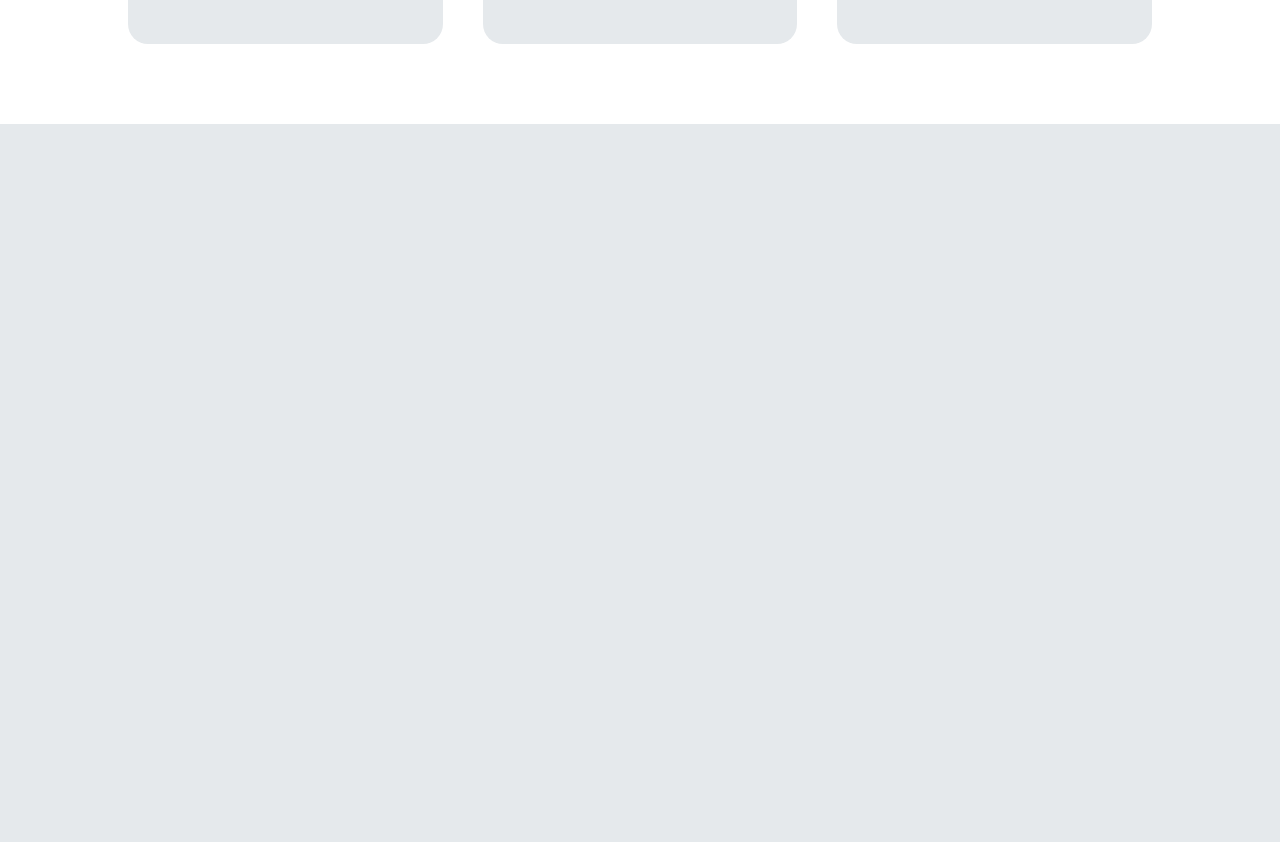
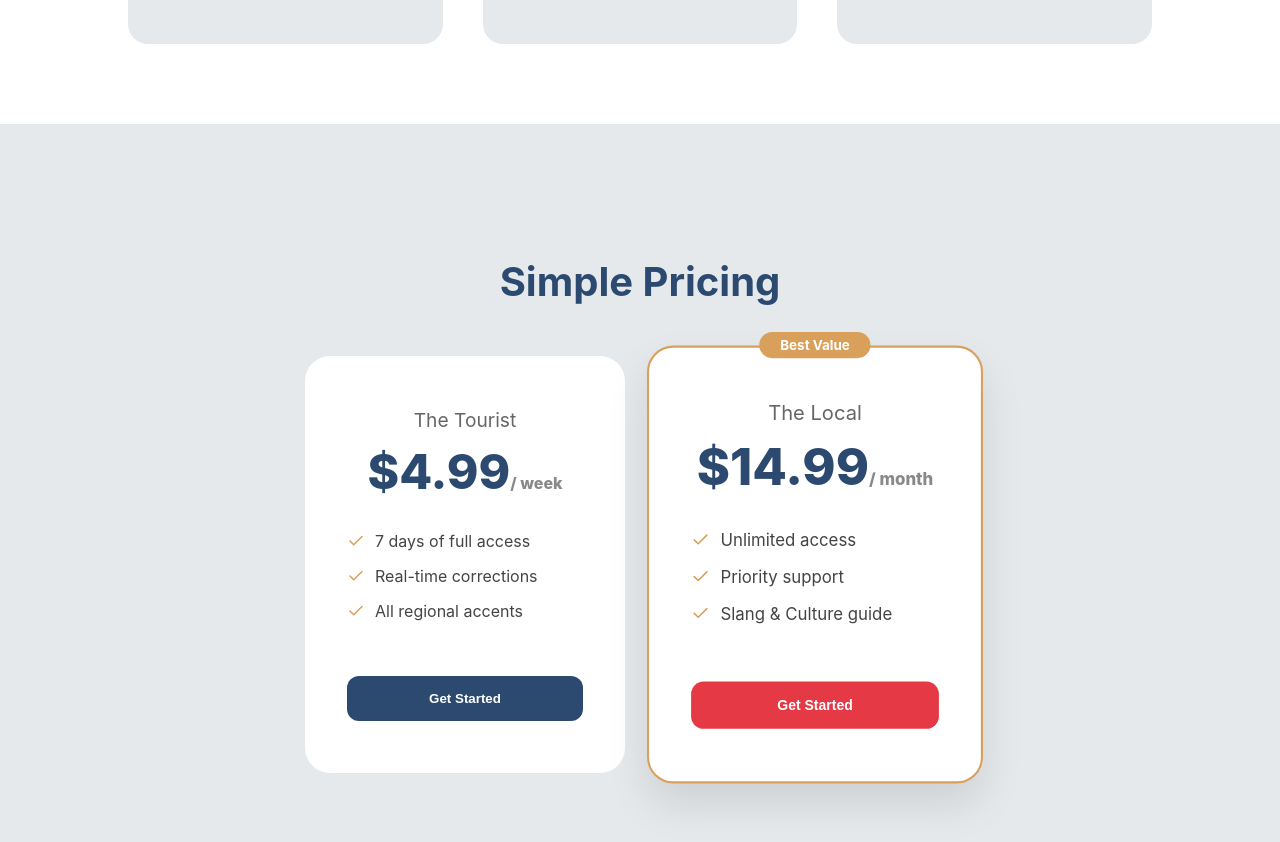
Before and after one commit to ivangonzalez224/causa-landing, a React (Vite) app: page / in a window 1280 px wide. Shown: the part 1200-2042 px from the top of the page. Before the commit the page ends 1324 px from the top, so only its background shows below. Built offline with nearby package versions, Linux system fonts and the light colour scheme.

Commit message:
feat: add Pricing section with highlighted monthly plan

```diff
--- a/src/App.tsx
+++ b/src/App.tsx
@@ -1,6 +1,7 @@
 import Header from './components/Header/Header';
 import Hero from './components/Hero/Hero';
 import Features from './components/Features/Features';
+import Pricing from './components/Pricing/Pricing';
 
 function App() {
   return (
@@ -9,6 +10,7 @@ function App() {
       <main>
         <Hero />
         <Features />
+        <Pricing />
       </main>
     </>
   );
--- /dev/null
+++ b/src/components/Pricing/Pricing.module.css
@@ -0,0 +1,96 @@
+.section {
+  padding: 100px 10%;
+  background-color: var(--color-bg);
+  text-align: center;
+}
+
+.title {
+  font-size: 2.5rem;
+  color: var(--color-primary);
+  margin-bottom: 50px;
+}
+
+.container {
+  display: flex;
+  justify-content: center;
+  gap: 30px;
+  flex-wrap: wrap;
+}
+
+.card {
+  background: white;
+  padding: 50px 40px;
+  border-radius: 25px;
+  width: 320px;
+  position: relative;
+  display: flex;
+  flex-direction: column;
+  border: 2px solid transparent;
+  transition: all 0.3s ease;
+}
+
+.cardFeatured {
+  border-color: var(--color-secondary);
+  transform: scale(1.05);
+  box-shadow: 0 20px 40px rgba(0,0,0,0.1);
+}
+
+.badge {
+  position: absolute;
+  top: -15px;
+  left: 50%;
+  transform: translateX(-50%);
+  background: var(--color-secondary);
+  color: white;
+  padding: 5px 20px;
+  border-radius: 20px;
+  font-size: 0.8rem;
+  font-weight: bold;
+}
+
+.planName {
+  font-size: 1.2rem;
+  color: #666;
+  margin-bottom: 10px;
+}
+
+.price {
+  font-size: 3rem;
+  font-weight: 800;
+  color: var(--color-primary);
+  margin-bottom: 30px;
+}
+
+.price span {
+  font-size: 1rem;
+  color: #888;
+}
+
+.features {
+  list-style: none;
+  padding: 0;
+  margin: 0 0 40px 0;
+  text-align: left;
+}
+
+.features li {
+  margin-bottom: 15px;
+  color: #444;
+  display: flex;
+  align-items: center;
+  gap: 10px;
+}
+
+.btn {
+  background: var(--color-primary);
+  color: white;
+  padding: 15px;
+  border-radius: 12px;
+  font-weight: bold;
+  text-decoration: none;
+  margin-top: auto;
+}
+
+.btnFeatured {
+  background: var(--color-accent);
+}
--- /dev/null
+++ b/src/components/Pricing/Pricing.tsx
@@ -0,0 +1,48 @@
+import { useTranslation } from 'react-i18next';
+import { Check } from 'lucide-react';
+import styles from './Pricing.module.css';
+
+const Pricing = () => {
+  const { t } = useTranslation();
+
+  return (
+    <section id="pricing" className={styles.section}>
+      <h2 className={styles.title}>{t('pricing.title')}</h2>
+
+      <div className={styles.container}>
+        {/* Plan Semanal */}
+        <div className={styles.card}>
+          <span className={styles.planName}>{t('pricing.weekly.name')}</span>
+          <div className={styles.price}>
+            {t('pricing.weekly.price')}<span>{t('pricing.weekly.period')}</span>
+          </div>
+          <ul className={styles.features}>
+            <li><Check size={18} color="#D9A05B" /> {t('pricing.weekly.feat1')}</li>
+            <li><Check size={18} color="#D9A05B" /> {t('pricing.weekly.feat2')}</li>
+            <li><Check size={18} color="#D9A05B" /> {t('pricing.weekly.feat3')}</li>
+          </ul>
+          <button className={styles.btn}>{t('pricing.cta')}</button>
+        </div>
+
+        {/* Plan Mensual (Destacado) */}
+        <div className={`${styles.card} ${styles.cardFeatured}`}>
+          <div className={styles.badge}>{t('pricing.monthly.tag')}</div>
+          <span className={styles.planName}>{t('pricing.monthly.name')}</span>
+          <div className={styles.price}>
+            {t('pricing.monthly.price')}<span>{t('pricing.monthly.period')}</span>
+          </div>
+          <ul className={styles.features}>
+            <li><Check size={18} color="#D9A05B" /> {t('pricing.monthly.feat1')}</li>
+            <li><Check size={18} color="#D9A05B" /> {t('pricing.monthly.feat2')}</li>
+            <li><Check size={18} color="#D9A05B" /> {t('pricing.monthly.feat3')}</li>
+          </ul>
+          <button className={`${styles.btn} ${styles.btnFeatured}`}>
+            {t('pricing.cta')}
+          </button>
+        </div>
+      </div>
+    </section>
+  );
+};
+
+export default Pricing;
--- a/src/locales/en.json
+++ b/src/locales/en.json
@@ -12,5 +12,26 @@
     "f2_desc": "Speak naturally; Causa corrects your grammar and slang via WhatsApp audio.",
     "f3_title": "Total Immersion",
     "f3_desc": "Available 24/7. Your local friend is always ready for a chat."
+  },
+  "pricing": {
+    "title": "Simple Pricing",
+    "weekly": {
+      "name": "The Tourist",
+      "price": "$4.99",
+      "period": "/ week",
+      "feat1": "7 days of full access",
+      "feat2": "Real-time corrections",
+      "feat3": "All regional accents"
+    },
+    "monthly": {
+      "name": "The Local",
+      "price": "$14.99",
+      "period": "/ month",
+      "feat1": "Unlimited access",
+      "feat2": "Priority support",
+      "feat3": "Slang & Culture guide",
+      "tag": "Best Value"
+    },
+    "cta": "Get Started"
   }
 }
```
